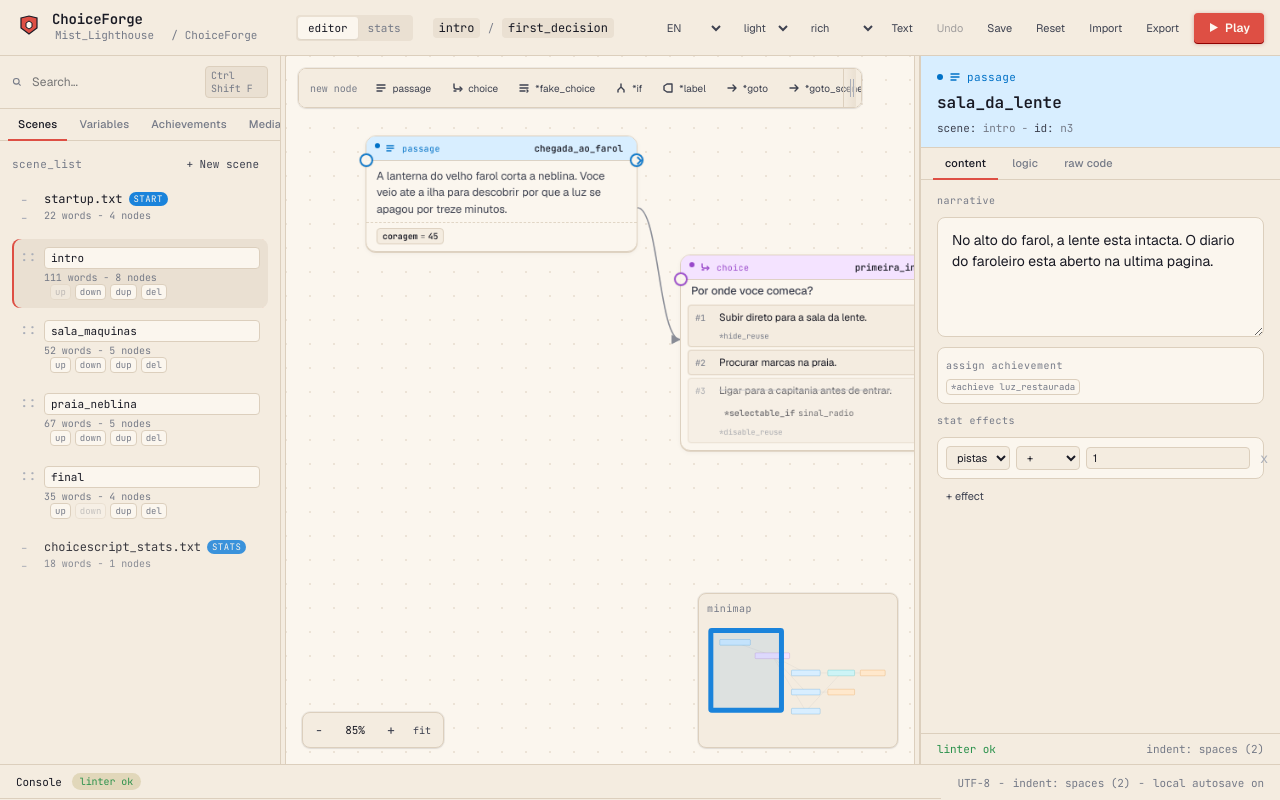
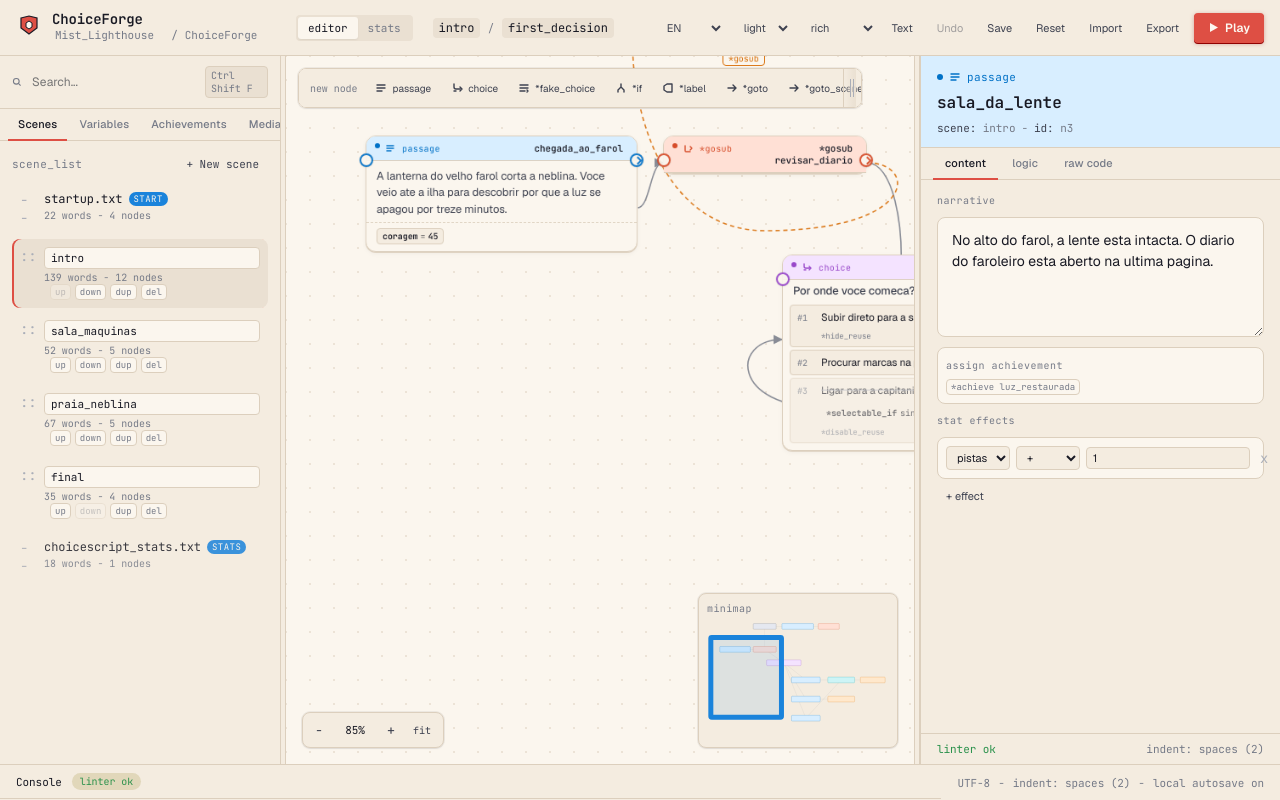
Before and after one commit to viniman27/ChoiceForge, a React (Vite) app: page / in a window 1280 px wide. Built offline with nearby package versions, Linux system fonts and the light colour scheme.

Commit message:
Show return nodes in sample

```diff
--- a/src/data/sampleProject.ts
+++ b/src/data/sampleProject.ts
@@ -15,7 +15,7 @@ const intro: SceneGraph = {
     {
       id: "n2",
       type: "choice",
-      x: 440,
+      x: 560,
       y: 210,
       w: 360,
       title: "primeira_investigacao",
@@ -26,6 +26,19 @@ const intro: SceneGraph = {
         { text: "Ligar para a capitania antes de entrar.", to: "n5", cond: { type: "selectable_if", expr: "sinal_radio" }, reuse: "disable", sets: [{ var: "sinal_radio", op: "=", val: "false" }] },
       ],
     },
+    { id: "n9", type: "gosub", x: 420, y: 70, w: 240, title: "*gosub revisar_diario" },
+    { id: "n10", type: "label", x: 420, y: -170, w: 240, title: "*label revisar_diario" },
+    {
+      id: "n11",
+      type: "passage",
+      x: 720,
+      y: -170,
+      w: 330,
+      title: "nota_do_diario",
+      body: "Antes de decidir o caminho, voce revisa uma anotacao no diario: a luz falha sempre que o relogio naval atrasa treze minutos.",
+      sets: [{ var: "pistas", op: "+", val: "1" }],
+    },
+    { id: "n12", type: "return", x: 1100, y: -170, w: 220, title: "*return" },
     {
       id: "n3",
       type: "passage",
@@ -61,7 +74,10 @@ const intro: SceneGraph = {
     { id: "n6", type: "goto_scene", x: 1540, y: 390, w: 260, title: "*goto_scene sala_maquinas", target: "sala_maquinas" },
   ],
   edges: [
-    { from: "n1", to: "n2", kind: "flow" },
+    { from: "n1", to: "n9", kind: "flow" },
+    { from: "n9", to: "n2", kind: "flow" },
+    { from: "n10", to: "n11", kind: "flow" },
+    { from: "n11", to: "n12", kind: "flow" },
     { from: "n3", to: "n7", kind: "flow" },
     { from: "n4", to: "n8", kind: "flow" },
     { from: "n5", to: "n7", kind: "flow" },
```
